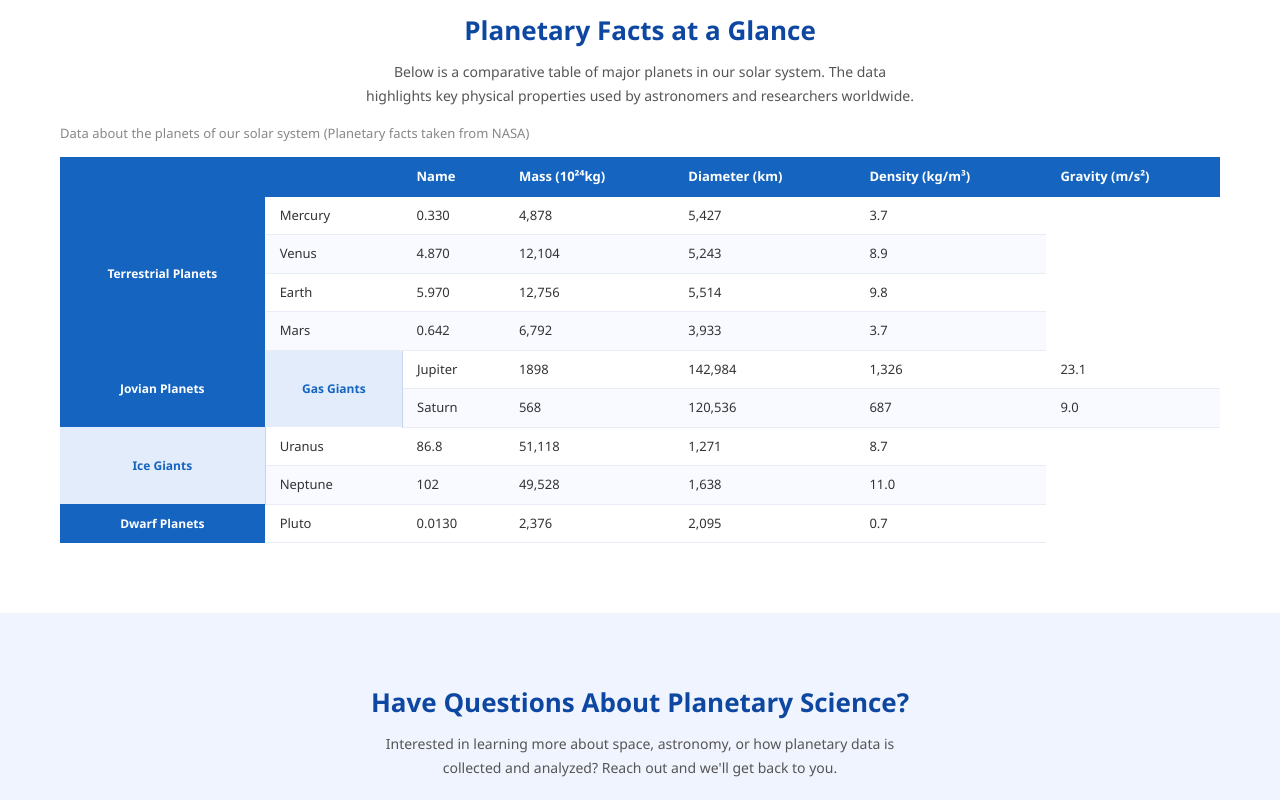
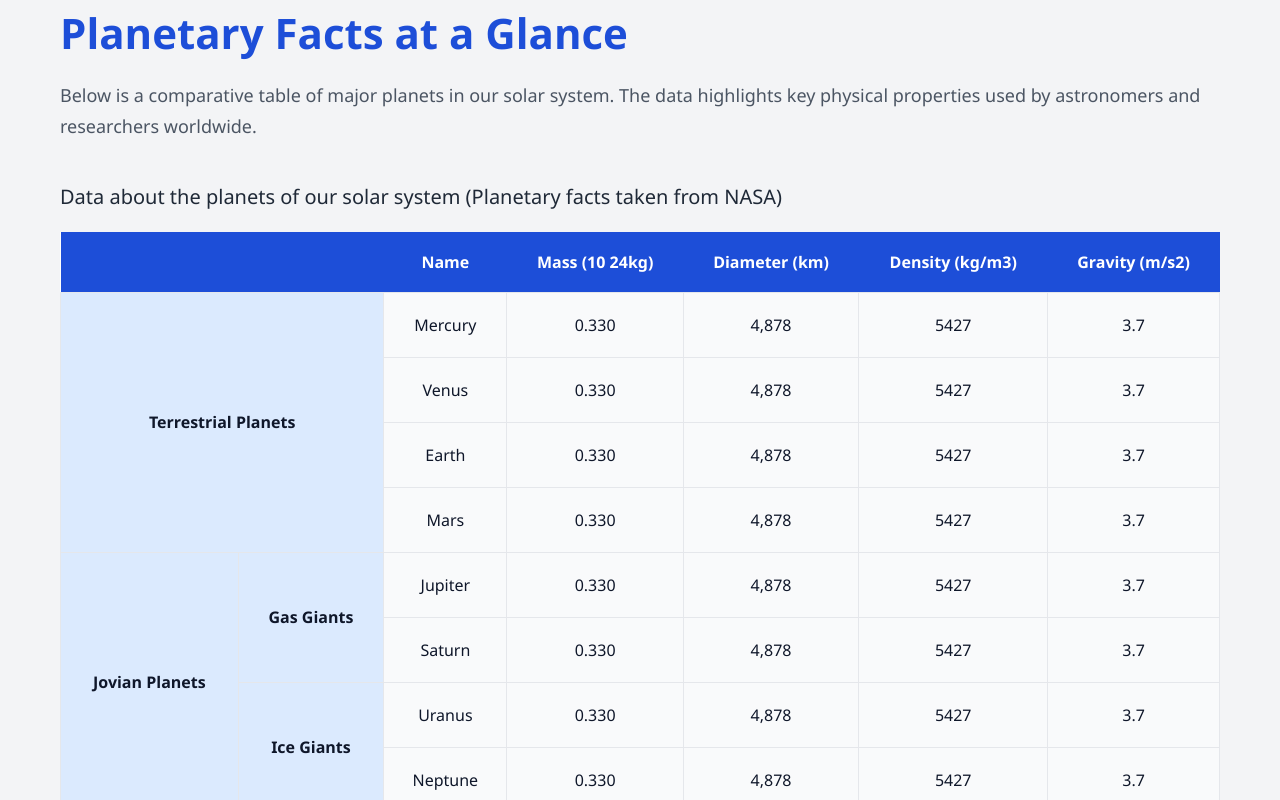
Before and after one commit to Vinsax19/TS-Academy-Capstone-Project-GR3, a React (Vite) app in the folder planet-app/: page / in a window 1280 px wide. Shown: the part 2460-3260 px from the top of the page. Built offline with nearby package versions, Linux system fonts and the light colour scheme.

Commit message:
Add planet table and footer sections

```diff
--- a/planet-app/src/components/Footer.jsx
+++ b/planet-app/src/components/Footer.jsx
@@ -3,13 +3,23 @@ export default function Footer() {
     <footer style={styles.footer}>
       <div style={styles.top}>
         <div>
-          <p style={styles.aboutTitle}>About</p>
-          <p style={styles.aboutText}>First name of group members</p>
+          <p style={styles.aboutTitle}>Software Development Group3 Capstone Project</p>
+          <span>Names of Project Contributors.</span>
+          <ul style={styles.aboutText}>
+            <li>Ifeanyi</li>
+            <li>Prince</li>
+            <li>Emmanuel</li>
+            <li>Desmond</li>
+            <li>Victor</li>
+            <li>Alvin</li>
+            <li>Thompson</li>
+            <li>Marvellous</li>
+          </ul>
         </div>
       </div>
       <div style={styles.bottom}>
-        <span>©2026 Design by Amaka & Ifeoma R. Built by Greatname. All rights reserved</span>
-        <span style={styles.brand}>TSAcademy</span>
+        <span>©2026 Design by Group 3. All rights reserved</span>
+        <a style={styles.brand} href="https://tsacademyonline.com/">TSAcadem</a>
       </div>
     </footer>
   );
--- a/planet-app/src/components/PlanetTable.jsx
+++ b/planet-app/src/components/PlanetTable.jsx
@@ -1,149 +1,198 @@
-const TABLE_DATA = [
+import React from "react";
+
+const PlanetaryFacts = () => {
+  const planetaryData = [
     {
-    group: "Terrestrial Planets",
-    subgroup: null,
-    planets: [
-      { name: "Mercury", mass: "0.330",  diameter: "4,878",   density: "5,427", gravity: "3.7" },
-      { name: "Venus",   mass: "4.870",  diameter: "12,104",  density: "5,243", gravity: "8.9" },
-      { name: "Earth",   mass: "5.970",  diameter: "12,756",  density: "5,514", gravity: "9.8" },
-      { name: "Mars",    mass: "0.642",  diameter: "6,792",   density: "3,933", gravity: "3.7" },
+      category: "Terrestrial Planets",
+      planets: ["Mercury", "Venus", "Earth", "Mars"],
+    },
+    {
+      category: "Jovian Planets",
+      subCategories: [
+        {
+          label: "Gas Giants",
+          planets: ["Jupiter", "Saturn"],
+        },
+        {
+          label: "Ice Giants",
+          planets: ["Uranus", "Neptune"],
+        },
       ],
     },
     {
-    group: "Jovian Planets",
-    subgroup: "Gas Giants",
-    planets: [
-      { name: "Jupiter", mass: "1898", diameter: "142,984", density: "1,326", gravity: "23.1" },
-      { name: "Saturn",  mass: "568",  diameter: "120,536", density: "687",   gravity: "9.0" },
-    ],
-  },
-  {
-    group: null,
-    subgroup: "Ice Giants",
-    planets: [
-      { name: "Uranus",  mass: "86.8", diameter: "51,118", density: "1,271", gravity: "8.7" },
-      { name: "Neptune", mass: "102",  diameter: "49,528", density: "1,638", gravity: "11.0" },
-    ],
-  },
-  {
-    group: "Dwarf Planets",
-    subgroup: null,
-    planets: [
-      { name: "Pluto", mass: "0.0130", diameter: "2,376", density: "2,095", gravity: "0.7" },
-    ],
+      category: "Dwarf Planets",
+      planets: ["Pluto"],
     },
   ];
 
-export default function PlanetTable() {
-  const rows = [];
+  const dataValues = {
+    mass: "0.330",
+    diameter: "4,878",
+    density: "5427",
+    gravity: "3.7",
+  };
 
-  TABLE_DATA.forEach((group) => {
-    group.planets.forEach((planet, pi) => {
-      const isFirst = pi === 0;
-      rows.push(
-        <tr key={planet.name} style={rows.length % 2 === 0 ? styles.trOdd : styles.trEven}>
-          {group.group && isFirst && (
-            <td rowSpan={group.planets.length} style={styles.tdGroup}>
-              {group.group}
+  return (
+    <>
+      <div className="container">
+        <h1 className="title">Planetary Facts at a Glance</h1>
+
+        <p className="subtitle">
+          Below is a comparative table of major planets in our solar system. The
+          data highlights key physical properties used by astronomers and
+          researchers worldwide.
+        </p>
+
+        <h3 className="table-heading">
+          Data about the planets of our solar system (Planetary facts taken from NASA)
+        </h3>
+
+        <div className="table-wrapper">
+          <table className="planet-table">
+            <thead>
+              <tr>
+                <th colSpan="2"></th>
+                <th>Name</th>
+                <th>Mass (10 24kg)</th>
+                <th>Diameter (km)</th>
+                <th>Density (kg/m3)</th>
+                <th>Gravity (m/s2)</th>
+              </tr>
+            </thead>
+
+            <tbody>
+              {planetaryData[0].planets.map((planet, index) => (
+                <tr key={planet}>
+                  {index === 0 && (
+                    <td className="category" rowSpan={4} colSpan="2">
+                      {planetaryData[0].category}
                     </td>
                   )}
-          {group.subgroup && isFirst && (
-            <td rowSpan={group.planets.length} style={styles.tdSubgroup}>
-              {group.subgroup}
+                  <td>{planet}</td>
+                  <td>{dataValues.mass}</td>
+                  <td>{dataValues.diameter}</td>
+                  <td>{dataValues.density}</td>
+                  <td>{dataValues.gravity}</td>
+                </tr>
+              ))}
+
+              {planetaryData[1].subCategories.map((group, groupIndex) =>
+                group.planets.map((planet, index) => (
+                  <tr key={planet}>
+                    {groupIndex === 0 && index === 0 && (
+                      <td className="category" rowSpan="4">
+                        {planetaryData[1].category}
                       </td>
                     )}
-          {!group.group && !group.subgroup && isFirst && <td style={styles.tdEmpty} />}
-          <td style={styles.td}>{planet.name}</td>
-          <td style={styles.td}>{planet.mass}</td>
-          <td style={styles.td}>{planet.diameter}</td>
-          <td style={styles.td}>{planet.density}</td>
-          <td style={styles.td}>{planet.gravity}</td>
+
+                    {index === 0 && (
+                      <td className="subcategory" rowSpan={group.planets.length}>
+                        {group.label}
+                      </td>
+                    )}
+
+                    <td>{planet}</td>
+                    <td>{dataValues.mass}</td>
+                    <td>{dataValues.diameter}</td>
+                    <td>{dataValues.density}</td>
+                    <td>{dataValues.gravity}</td>
                   </tr>
-      );
-    });
-  });
+                ))
+              )}
 
-  return (
-    <section style={styles.section}>
-      <h2 style={styles.title}>Planetary Facts at a Glance</h2>
-      <p style={styles.subtitle}>
-        Below is a comparative table of major planets in our solar system. The data highlights
-        key physical properties used by astronomers and researchers worldwide.
-      </p>
-      <p style={styles.caption}>Data about the planets of our solar system (Planetary facts taken from NASA)</p>
-      <div style={styles.tableWrap}>
-        <table style={styles.table}>
-          <thead>
               <tr>
-              <th colSpan={2} style={styles.th}></th>
-              <th style={styles.th}>Name</th>
-              <th style={styles.th}>Mass (10²⁴kg)</th>
-              <th style={styles.th}>Diameter (km)</th>
-              <th style={styles.th}>Density (kg/m³)</th>
-              <th style={styles.th}>Gravity (m/s²)</th>
+                <td className="category" colSpan="2">
+                  {planetaryData[2].category}
+                </td>
+                <td>{planetaryData[2].planets[0]}</td>
+                <td>{dataValues.mass}</td>
+                <td>{dataValues.diameter}</td>
+                <td>{dataValues.density}</td>
+                <td>{dataValues.gravity}</td>
               </tr>
-          </thead>
-          <tbody>{rows}</tbody>
+            </tbody>
           </table>
         </div>
-    </section>
-  );
+      </div>
+
+      {/* STYLE AT BOTTOM */}
+      <style>{`
+        * {
+          margin: 0;
+          padding: 0;
+          box-sizing: border-box;
         }
 
-const styles = {
-  section: { padding: "70px 60px" },
-  title: {
-    fontSize: 26,
-    fontWeight: 700,
-    color: "#0d47a1",
-    textAlign: "center",
-    margin: "0 0 10px",
-  },
-  subtitle: {
-    fontSize: 14,
-    color: "#555",
-    textAlign: "center",
-    maxWidth: 560,
-    margin: "0 auto 16px",
-    lineHeight: 1.7,
-  },
-  caption: { fontSize: 13, color: "#888", marginBottom: 14 },
-  tableWrap: { overflowX: "auto" },
-  table: { width: "100%", borderCollapse: "collapse", fontSize: 13 },
-  th: {
-    background: "#1565c0",
-    color: "#fff",
-    padding: "10px 14px",
-    textAlign: "left",
-    fontWeight: 600,
-    fontSize: 13,
-  },
-  tdGroup: {
-    background: "#1565c0",
-    color: "#fff",
-    padding: "8px 14px",
-    fontWeight: 600,
-    fontSize: 12,
-    textAlign: "center",
-    verticalAlign: "middle",
-    borderRight: "1px solid rgba(255,255,255,0.2)",
-  },
-  tdSubgroup: {
-    background: "#e3ecfa",
-    color: "#1565c0",
-    padding: "8px 14px",
-    fontWeight: 600,
-    fontSize: 12,
-    textAlign: "center",
-    verticalAlign: "middle",
-    borderRight: "1px solid #c5d5ea",
-  },
-  tdEmpty: { padding: 0 },
-  td: {
-    padding: "9px 14px",
-    borderBottom: "1px solid #e8ecf4",
-    color: "#333",
-  },
-  trOdd: { background: "#fff" },
-  trEven: { background: "#f8faff" },
+        body {
+          background: #f3f4f6;
+          font-family: Arial, sans-serif;
+        }
+
+        .container {
+          max-width: 1200px;
+          margin: 40px auto;
+          padding: 20px;
+        }
+
+        .title {
+          color: #1d4ed8;
+          font-size: 42px;
+          margin-bottom: 16px;
+          font-weight: 700;
+        }
+
+        .subtitle {
+          color: #4b5563;
+          font-size: 18px;
+          line-height: 1.7;
+          margin-bottom: 40px;
+        }
+
+        .table-heading {
+          font-size: 20px;
+          margin-bottom: 20px;
+          color: #1f2937;
+        }
+
+        .table-wrapper {
+          overflow-x: auto;
+        }
+
+        .planet-table {
+          width: 100%;
+          border-collapse: collapse;
+          background: white;
+        }
+
+        .planet-table thead th {
+          background: #1d4ed8;
+          color: white;
+          padding: 18px;
+          text-align: center;
+        }
+
+        .planet-table td {
+          padding: 20px;
+          text-align: center;
+          border: 1px solid #e5e7eb;
+          background: #f9fafb;
+        }
+
+        .category,
+        .subcategory {
+          background: #dbeafe !important;
+          font-weight: 700;
+        }
+
+        /* 🔥 HIDE EVERYTHING ON MOBILE */
+        @media (max-width: 768px) {
+          .container {
+            display: none;
+          }
+        }
+      `}</style>
+    </>
+  );
 };
+
+export default PlanetaryFacts;
```
Lines whose indentation alone changed are shown as unchanged.
